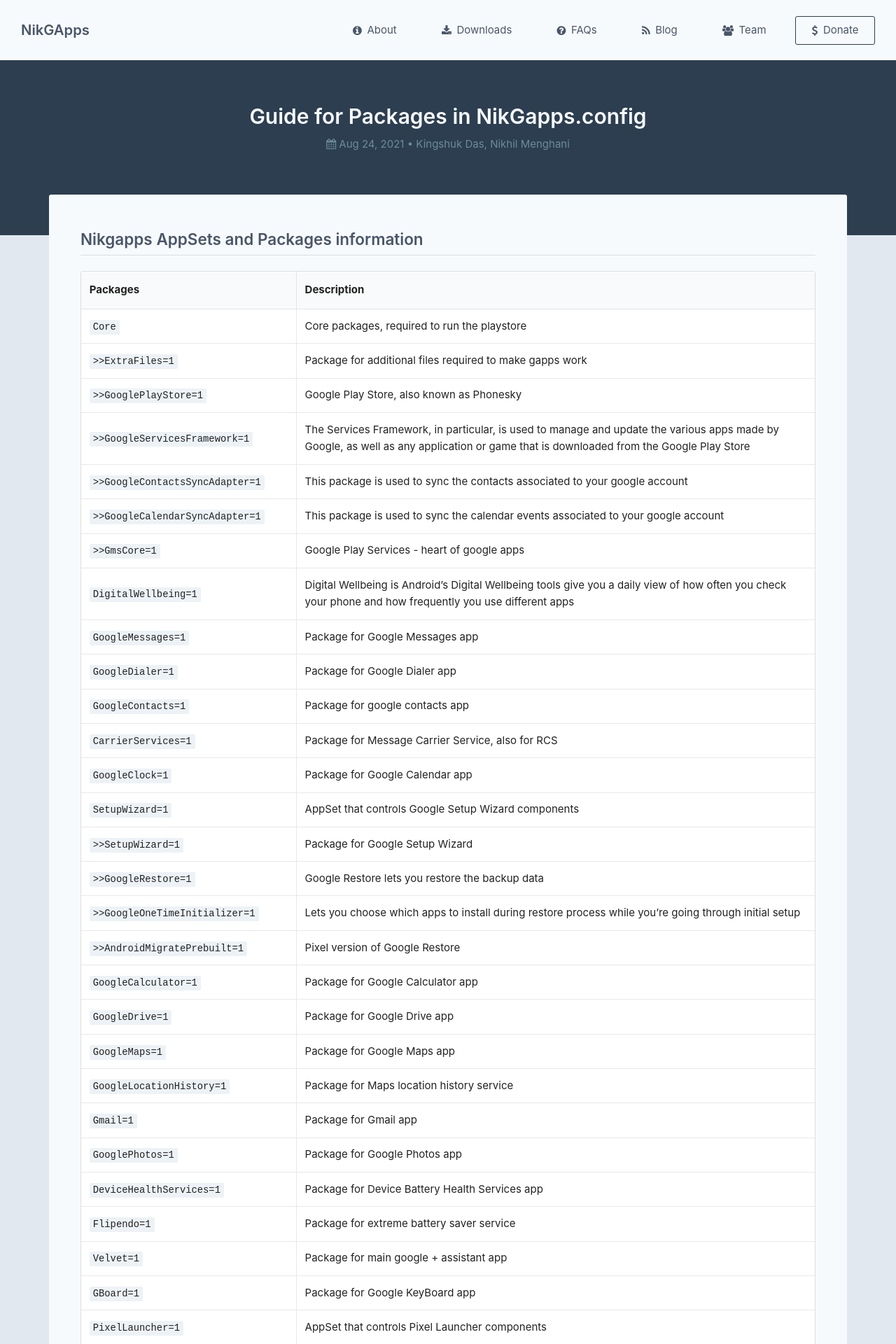
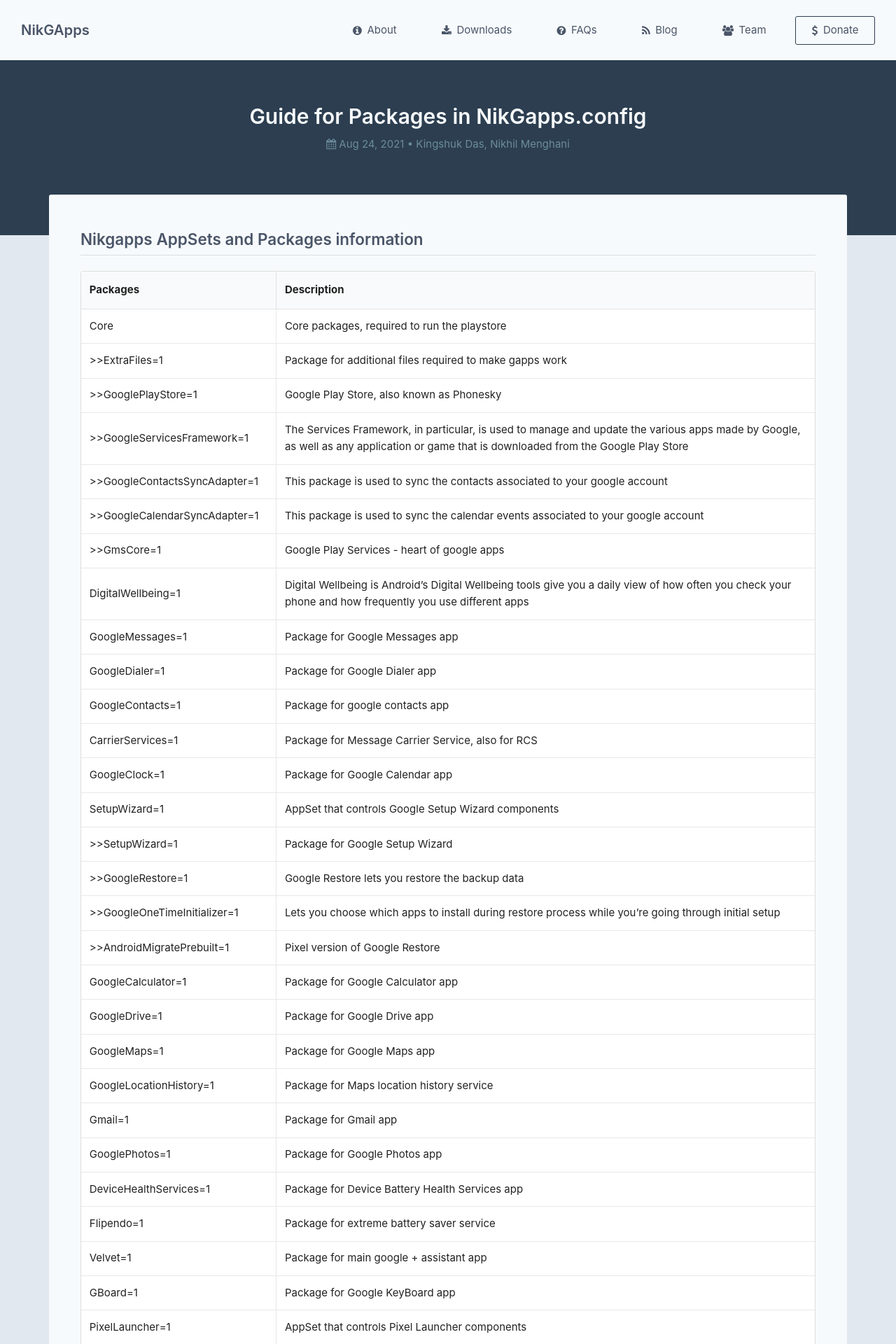
Before and after one commit to nikgapps/nikgapps.github.io, a Jekyll site: the page built from _posts/2021-08-24-Packages-Definition.md, in a window 1280 px wide. Shown: the top 1920 px of the page at 70% size. Built offline with Jekyll 4.4.1, drawn with Linux system fonts in a browser that asks for light colours; some web fonts are replaced.

Commit message:
remove code css from package definitions

```diff
--- a/_posts/2021-08-24-Packages-Definition.md
+++ b/_posts/2021-08-24-Packages-Definition.md
@@ -17,295 +17,295 @@
   </thead>
   <tbody>
     <tr>
-      <td><code class="language-plaintext highlighter-rouge">Core</code></td>
+      <td>Core</td>
       <td>Core packages, required to run the playstore</td>
     </tr>
     <tr>
-      <td><code class="language-plaintext highlighter-rouge">&gt;&gt;ExtraFiles=1</code></td>
+      <td>&gt;&gt;ExtraFiles=1</td>
       <td>Package for additional files required to make gapps work</td>
     </tr>
     <tr>
-      <td><code class="language-plaintext highlighter-rouge">&gt;&gt;GooglePlayStore=1</code></td>
+      <td>&gt;&gt;GooglePlayStore=1</td>
       <td>Google Play Store, also known as Phonesky</td>
     </tr>
     <tr>
-      <td><code class="language-plaintext highlighter-rouge">&gt;&gt;GoogleServicesFramework=1</code></td>
+      <td>&gt;&gt;GoogleServicesFramework=1</td>
       <td>The Services Framework, in particular, is used to manage and update the various apps made by Google, as well as any application or game that is downloaded from the Google Play Store</td>
     </tr>
     <tr>
-      <td><code class="language-plaintext highlighter-rouge">&gt;&gt;GoogleContactsSyncAdapter=1</code></td>
+      <td>&gt;&gt;GoogleContactsSyncAdapter=1</td>
       <td>This package is used to sync the contacts associated to your google account</td>
     </tr>
     <tr>
-      <td><code class="language-plaintext highlighter-rouge">&gt;&gt;GoogleCalendarSyncAdapter=1</code></td>
+      <td>&gt;&gt;GoogleCalendarSyncAdapter=1</td>
       <td>This package is used to sync the calendar events associated to your google account</td>
     </tr>
     <tr>
-      <td><code class="language-plaintext highlighter-rouge">&gt;&gt;GmsCore=1</code></td>
+      <td>&gt;&gt;GmsCore=1</td>
       <td>Google Play Services - heart of google apps</td>
     </tr>
     <tr>
-      <td><code class="language-plaintext highlighter-rouge">DigitalWellbeing=1</code></td>
+      <td>DigitalWellbeing=1</td>
       <td>Digital Wellbeing is Android’s Digital Wellbeing tools give you a daily view of how often you check your phone and how frequently you use different apps</td>
     </tr>
     <tr>
-      <td><code class="language-plaintext highlighter-rouge">GoogleMessages=1</code></td>
+      <td>GoogleMessages=1</td>
       <td>Package for Google Messages app</td>
     </tr>
     <tr>
-      <td><code class="language-plaintext highlighter-rouge">GoogleDialer=1</code></td>
+      <td>GoogleDialer=1</td>
       <td>Package for Google Dialer app</td>
     </tr>
     <tr>
-      <td><code class="language-plaintext highlighter-rouge">GoogleContacts=1</code></td>
+      <td>GoogleContacts=1</td>
       <td>Package for google contacts app</td>
     </tr>
     <tr>
-      <td><code class="language-plaintext highlighter-rouge">CarrierServices=1</code></td>
+      <td>CarrierServices=1</td>
       <td>Package for Message Carrier Service, also for RCS</td>
     </tr>
     <tr>
-      <td><code class="language-plaintext highlighter-rouge">GoogleClock=1</code></td>
+      <td>GoogleClock=1</td>
       <td>Package for Google Calendar app</td>
     </tr>
     <tr>
-      <td><code class="language-plaintext highlighter-rouge">SetupWizard=1</code></td>
+      <td>SetupWizard=1</td>
       <td>AppSet that controls Google Setup Wizard components</td>
     </tr>
     <tr>
-      <td><code class="language-plaintext highlighter-rouge">&gt;&gt;SetupWizard=1</code></td>
+      <td>&gt;&gt;SetupWizard=1</td>
       <td>Package for Google Setup Wizard</td>
     </tr>
     <tr>
-      <td><code class="language-plaintext highlighter-rouge">&gt;&gt;GoogleRestore=1</code></td>
+      <td>&gt;&gt;GoogleRestore=1</td>
       <td>Google Restore lets you restore the backup data</td>
     </tr>
     <tr>
-      <td><code class="language-plaintext highlighter-rouge">&gt;&gt;GoogleOneTimeInitializer=1</code></td>
+      <td>&gt;&gt;GoogleOneTimeInitializer=1</td>
       <td>Lets you choose which apps to install during restore process while you’re going through initial setup</td>
     </tr>
     <tr>
-      <td><code class="language-plaintext highlighter-rouge">&gt;&gt;AndroidMigratePrebuilt=1</code></td>
+      <td>&gt;&gt;AndroidMigratePrebuilt=1</td>
       <td>Pixel version of Google Restore</td>
     </tr>
     <tr>
-      <td><code class="language-plaintext highlighter-rouge">GoogleCalculator=1</code></td>
+      <td>GoogleCalculator=1</td>
       <td>Package for Google Calculator app</td>
     </tr>
     <tr>
-      <td><code class="language-plaintext highlighter-rouge">GoogleDrive=1</code></td>
+      <td>GoogleDrive=1</td>
       <td>Package for Google Drive app</td>
     </tr>
     <tr>
-      <td><code class="language-plaintext highlighter-rouge">GoogleMaps=1</code></td>
+      <td>GoogleMaps=1</td>
       <td>Package for Google Maps app</td>
     </tr>
     <tr>
-      <td><code class="language-plaintext highlighter-rouge">GoogleLocationHistory=1</code></td>
+      <td>GoogleLocationHistory=1</td>
       <td>Package for Maps location history service</td>
     </tr>
     <tr>
-      <td><code class="language-plaintext highlighter-rouge">Gmail=1</code></td>
+      <td>Gmail=1</td>
       <td>Package for Gmail app</td>
     </tr>
     <tr>
-      <td><code class="language-plaintext highlighter-rouge">GooglePhotos=1</code></td>
+      <td>GooglePhotos=1</td>
       <td>Package for Google Photos app</td>
     </tr>
     <tr>
-      <td><code class="language-plaintext highlighter-rouge">DeviceHealthServices=1</code></td>
+      <td>DeviceHealthServices=1</td>
       <td>Package for Device Battery Health Services app</td>
     </tr>
     <tr>
-      <td><code class="language-plaintext highlighter-rouge">Flipendo=1</code></td>
+      <td>Flipendo=1</td>
       <td>Package for extreme battery saver service</td>
     </tr>
     <tr>
-      <td><code class="language-plaintext highlighter-rouge">Velvet=1</code></td>
+      <td>Velvet=1</td>
       <td>Package for main google + assistant app</td>
     </tr>
     <tr>
-      <td><code class="language-plaintext highlighter-rouge">GBoard=1</code></td>
+      <td>GBoard=1</td>
       <td>Package for Google KeyBoard app</td>
     </tr>
     <tr>
-      <td><code class="language-plaintext highlighter-rouge">PixelLauncher=1</code></td>
+      <td>PixelLauncher=1</td>
       <td>AppSet that controls Pixel Launcher components</td>
     </tr>
     <tr>
-      <td><code class="language-plaintext highlighter-rouge">&gt;&gt;PixelLauncher=1</code></td>
+      <td>&gt;&gt;PixelLauncher=1</td>
       <td>Package for Pixel Launcher</td>
     </tr>
     <tr>
-      <td><code class="language-plaintext highlighter-rouge">&gt;&gt;DevicePersonalizationServices=1</code></td>
+      <td>&gt;&gt;DevicePersonalizationServices=1</td>
       <td>Device Personalization Services is the method through which Google delivers and updates features like Now Playing (on Pixel), Live Caption, and smart actions in notifications to Android devices</td>
     </tr>
     <tr>
-      <td><code class="language-plaintext highlighter-rouge">&gt;&gt;QuickAccessWallet=1</code></td>
+      <td>&gt;&gt;QuickAccessWallet=1</td>
       <td>Quick Access Wallet is for enabling access to wallets on Lock Screen</td>
     </tr>
     <tr>
-      <td><code class="language-plaintext highlighter-rouge">&gt;&gt;GoogleWallpaper=1</code></td>
+      <td>&gt;&gt;GoogleWallpaper=1</td>
       <td>Package for Google based Wallpaper app</td>
     </tr>
     <tr>
-      <td><code class="language-plaintext highlighter-rouge">GoogleFiles=1</code></td>
+      <td>GoogleFiles=1</td>
       <td>AppSet that controls Google Files components</td>
     </tr>
     <tr>
-      <td><code class="language-plaintext highlighter-rouge">&gt;&gt;GoogleFiles=1</code></td>
+      <td>&gt;&gt;GoogleFiles=1</td>
       <td>Package for Google Files Manager</td>
     </tr>
     <tr>
-      <td><code class="language-plaintext highlighter-rouge">&gt;&gt;StorageManager=1</code></td>
+      <td>&gt;&gt;StorageManager=1</td>
       <td>StorageManager is junk cleaner in settings</td>
     </tr>
     <tr>
-      <td><code class="language-plaintext highlighter-rouge">&gt;&gt;DocumentsUIGoogle=1</code></td>
+      <td>&gt;&gt;DocumentsUIGoogle=1</td>
       <td>“DocumentsUIGoogle” is the file manager when you want to import file to an app e.g. select a file in chrome to upload</td>
     </tr>
     <tr>
-      <td><code class="language-plaintext highlighter-rouge">GoogleRecorder=1</code></td>
+      <td>GoogleRecorder=1</td>
       <td>Package for Google Recorder app</td>
     </tr>
     <tr>
-      <td><code class="language-plaintext highlighter-rouge">GoogleCalendar=1</code></td>
+      <td>GoogleCalendar=1</td>
       <td>Package for Google Calendar app</td>
     </tr>
     <tr>
-      <td><code class="language-plaintext highlighter-rouge">MarkupGoogle=1</code></td>
+      <td>MarkupGoogle=1</td>
       <td>Photos Markup app used in google photos and also to edit the captured screenshots</td>
     </tr>
     <tr>
-      <td><code class="language-plaintext highlighter-rouge">GoogleFeedback=1</code></td>
+      <td>GoogleFeedback=1</td>
       <td>Package for Google Feedback app</td>
     </tr>
     <tr>
-      <td><code class="language-plaintext highlighter-rouge">GooglePartnerSetup=1</code></td>
+      <td>GooglePartnerSetup=1</td>
       <td>Google Partner Setup is an app that helps you run applications in conjunction with Google products - For example, you can use the calendar from your device with a ToDo app that you’ve just installed</td>
     </tr>
     <tr>
-      <td><code class="language-plaintext highlighter-rouge">GoogleSounds=1</code></td>
+      <td>GoogleSounds=1</td>
       <td>Replaces stock aosp sounds selector with google sounds</td>
     </tr>
     <tr>
-      <td><code class="language-plaintext highlighter-rouge">AndroidDevicePolicy=1</code></td>
+      <td>AndroidDevicePolicy=1</td>
       <td>It is for Enterprises to manage the devices</td>
     </tr>
     <tr>
-      <td><code class="language-plaintext highlighter-rouge">GoogleKeep=1</code></td>
+      <td>GoogleKeep=1</td>
       <td>Google Notebook app</td>
     </tr>
     <tr>
-      <td><code class="language-plaintext highlighter-rouge">Books=1</code></td>
+      <td>Books=1</td>
       <td>Google based e-book app</td>
     </tr>
     <tr>
-      <td><code class="language-plaintext highlighter-rouge">Assistant=1</code></td>
+      <td>Assistant=1</td>
       <td>Standalone Assistant app</td>
     </tr>
     <tr>
-      <td><code class="language-plaintext highlighter-rouge">YouTubeMusic=1</code></td>
+      <td>YouTubeMusic=1</td>
       <td>Stock YouTube music app</td>
     </tr>
     <tr>
-      <td><code class="language-plaintext highlighter-rouge">PlayGames=1</code></td>
+      <td>PlayGames=1</td>
       <td>Google Play Games app</td>
     </tr>
     <tr>
-      <td><code class="language-plaintext highlighter-rouge">GoogleTTS=1</code></td>
+      <td>GoogleTTS=1</td>
       <td>Google Text-to-speech app, Used by google when used with voice assistant</td>
     </tr>
     <tr>
-      <td><code class="language-plaintext highlighter-rouge">GoogleTalkback=1</code></td>
+      <td>GoogleTalkback=1</td>
       <td>Google Talkback for accessibility for blind persons</td>
     </tr>
     <tr>
-      <td><code class="language-plaintext highlighter-rouge">DeviceSetup=1</code></td>
+      <td>DeviceSetup=1</td>
       <td>It’s for adding work account, it has noting to do with setupwizard</td>
     </tr>
     <tr>
-      <td><code class="language-plaintext highlighter-rouge">AndroidAuto=1</code></td>
+      <td>AndroidAuto=1</td>
       <td>Installs Android auto. Used during driving Car and provides smart assistant</td>
     </tr>
     <tr>
-      <td><code class="language-plaintext highlighter-rouge">GoogleChrome=1</code></td>
+      <td>GoogleChrome=1</td>
       <td>Appset that controls GoogleChrome components</td>
     </tr>
     <tr>
-      <td><code class="language-plaintext highlighter-rouge">&gt;&gt;GoogleChrome=1</code></td>
+      <td>&gt;&gt;GoogleChrome=1</td>
       <td>Google Chrome Browser</td>
     </tr>
     <tr>
-      <td><code class="language-plaintext highlighter-rouge">&gt;&gt;WebViewGoogle=1</code></td>
+      <td>&gt;&gt;WebViewGoogle=1</td>
       <td>Webview for opening links from within the app)</td>
     </tr>
     <tr>
-      <td><code class="language-plaintext highlighter-rouge">&gt;&gt;TrichromeLibrary=1</code></td>
+      <td>&gt;&gt;TrichromeLibrary=1</td>
       <td>Chrome Library</td>
     </tr>
     <tr>
-      <td><code class="language-plaintext highlighter-rouge">CoreGo=1</code></td>
+      <td>CoreGo=1</td>
       <td>Core packages, required to run the playstore on NikGapps Go builds, do not use this in conjunction with Core Package</td>
     </tr>
     <tr>
-      <td><code class="language-plaintext highlighter-rouge">GoogleGo=1</code></td>
+      <td>GoogleGo=1</td>
       <td>Go version of Google App</td>
     </tr>
     <tr>
-      <td><code class="language-plaintext highlighter-rouge">AssistantGo=1</code></td>
+      <td>AssistantGo=1</td>
       <td>Go version of Assistant app</td>
     </tr>
     <tr>
-      <td><code class="language-plaintext highlighter-rouge">MapsGo=1</code></td>
+      <td>MapsGo=1</td>
       <td>Go version of Google Maps app</td>
     </tr>
     <tr>
-      <td><code class="language-plaintext highlighter-rouge">NavigationGo=1</code></td>
+      <td>NavigationGo=1</td>
       <td>Go version of Google Navigation app</td>
     </tr>
     <tr>
-      <td><code class="language-plaintext highlighter-rouge">GalleryGo=1</code></td>
+      <td>GalleryGo=1</td>
       <td>Go version of Google Gallery app</td>
     </tr>
     <tr>
-      <td><code class="language-plaintext highlighter-rouge">GmailGo=1</code></td>
+      <td>GmailGo=1</td>
       <td>Go version of Gmail app</td>
     </tr>
     <tr>
-      <td><code class="language-plaintext highlighter-rouge">AdAway=1</code></td>
+      <td>AdAway=1</td>
       <td>Used to block ads via editing hosts file. Needs root or can be used with vpn method</td>
     </tr>
     <tr>
-      <td><code class="language-plaintext highlighter-rouge">PixelLiveWallpapers=1</code></td>
+      <td>PixelLiveWallpapers=1</td>
       <td>Pixel Live Wallpapers</td>
     </tr>
     <tr>
-      <td><code class="language-plaintext highlighter-rouge">PixelSetupWizard=1</code></td>
+      <td>PixelSetupWizard=1</td>
       <td>Pixel Setup Wizard addon with all that you need to have pixel setup wizard working</td>
     </tr>
     <tr>
-      <td><code class="language-plaintext highlighter-rouge">GoogleFi=1</code></td>
+      <td>GoogleFi=1</td>
       <td>Google Fi app</td>
     </tr>
     <tr>
-      <td><code class="language-plaintext highlighter-rouge">GoogleDuo=1</code></td>
+      <td>GoogleDuo=1</td>
       <td>Google Video Calling app</td>
     </tr>
     <tr>
-      <td><code class="language-plaintext highlighter-rouge">GoogleDocs=1</code></td>
+      <td>GoogleDocs=1</td>
       <td>Google Documents app</td>
     </tr>
     <tr>
-      <td><code class="language-plaintext highlighter-rouge">GoogleSlides=1</code></td>
+      <td>GoogleSlides=1</td>
       <td>Google Slides app</td>
     </tr>
     <tr>
-      <td><code class="language-plaintext highlighter-rouge">GoogleSheets=1</code></td>
+      <td>GoogleSheets=1</td>
       <td>Google Excel Sheets app</td>
     </tr>
     <tr>
-      <td><code class="language-plaintext highlighter-rouge">YouTube=1</code></td>
+      <td>YouTube=1</td>
       <td>Stock YouTube app</td>
     </tr>
   </tbody>
```
